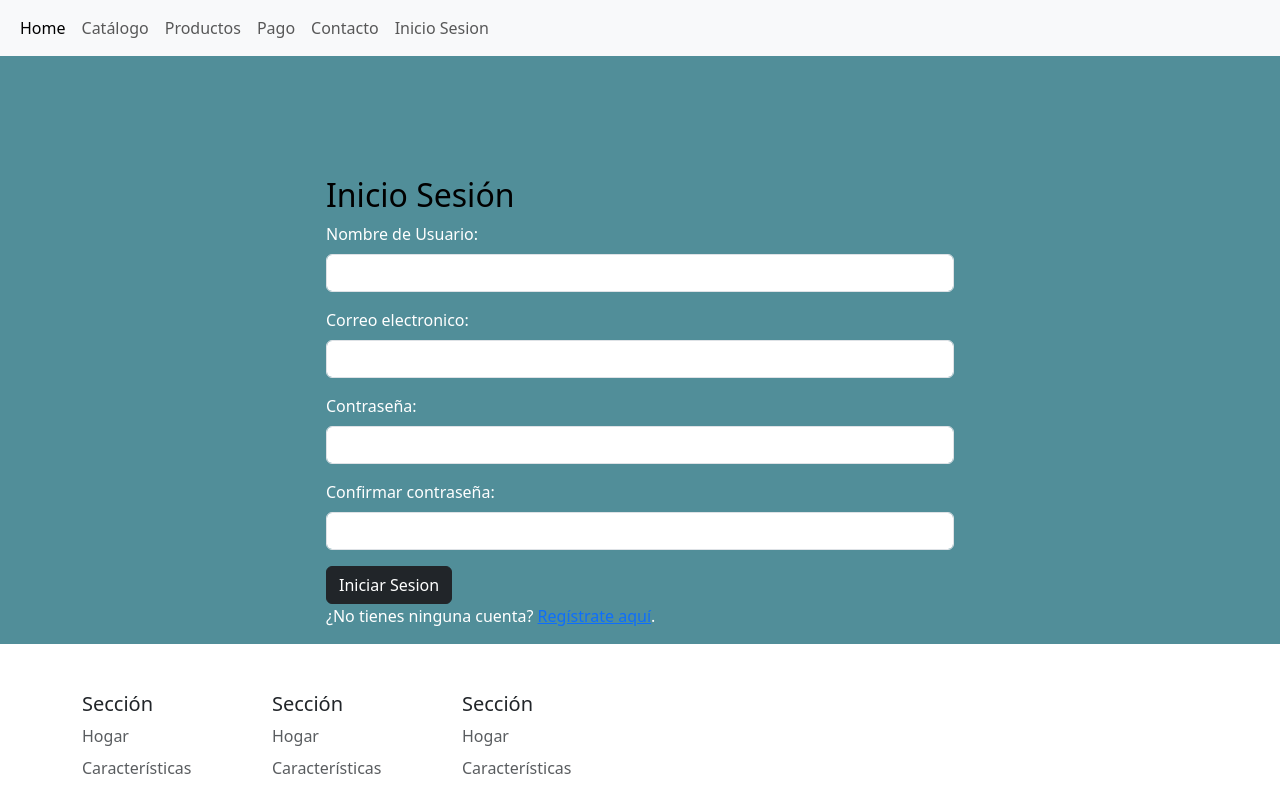
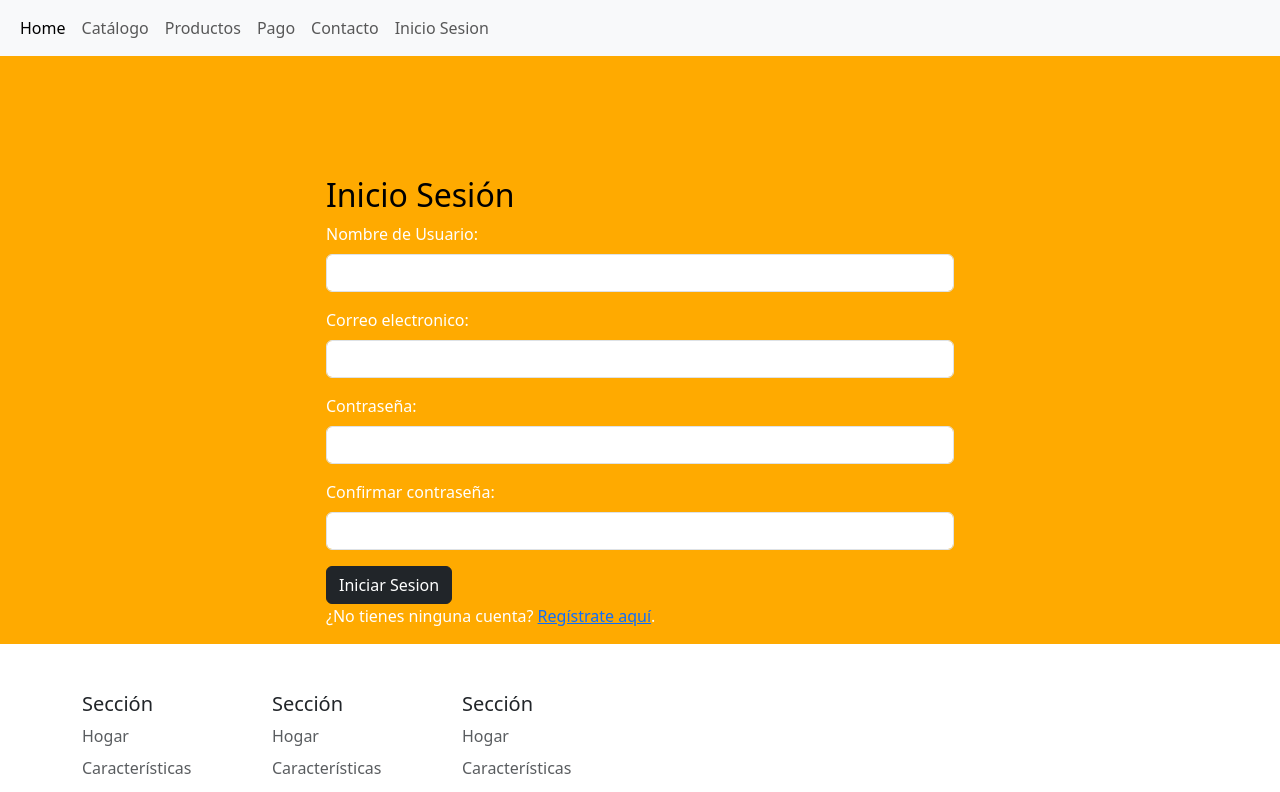
Before and after one commit to PabloFolgado/repo.dama-team3, an Angular app: page /login in a window 1280 px wide. Shown: the top 792 px of the page. Built offline with nearby package versions, Linux system fonts and the light colour scheme.

Commit message:
Pago puesta a punto y visualizacion de enlace de registro e inicio de sesion

```diff
--- a/src/app/componentes/login/login.component.css
+++ b/src/app/componentes/login/login.component.css
@@ -4,7 +4,7 @@
 }
 
 body{
-    background-color: rgb(81, 142, 153);
+    background-color: rgb(255, 170, 0);
     color: white;
 
 }
--- a/src/app/componentes/pago/pago.component.css
+++ b/src/app/componentes/pago/pago.component.css
@@ -2,4 +2,4 @@
     .h-custom {
     height: 100vh !important;
     }
-    }
+}
--- a/src/app/componentes/pago/pago.component.html
+++ b/src/app/componentes/pago/pago.component.html
@@ -11,10 +11,10 @@
                 <div class="d-flex justify-content-between align-items-center mb-4">
                   <div>
                     <p class="mb-1">Carrito</p>
-                    <p class="mb-0">Tienes 4 productos en el carrito</p>
+                    <p class="mb-0">Tienes 1 producto en el carrito</p>
                   </div>
                   <div>
-                    <p class="mb-0"><span class="text-muted">Ordenar por:</span> <a href="#!" class="text-body">precio <i class="fas fa-angle-down mt-1"></i></a></p>
+                    <p class="mb-0"><span class="text-muted">Ordenar por: </span> <a href="#!" class="text-body">Precio <i class="fas fa-angle-down mt-1"></i></a></p>
                   </div>
                 </div>
                 <div class="card mb-3">
--- a/src/app/componentes/register/register.component.css
+++ b/src/app/componentes/register/register.component.css
@@ -4,7 +4,7 @@
 }
 
 body{
-    background-color: rgb(81, 142, 153);
+    background-color: rgb(255, 170, 0);
     color: white;
 
 }
```
